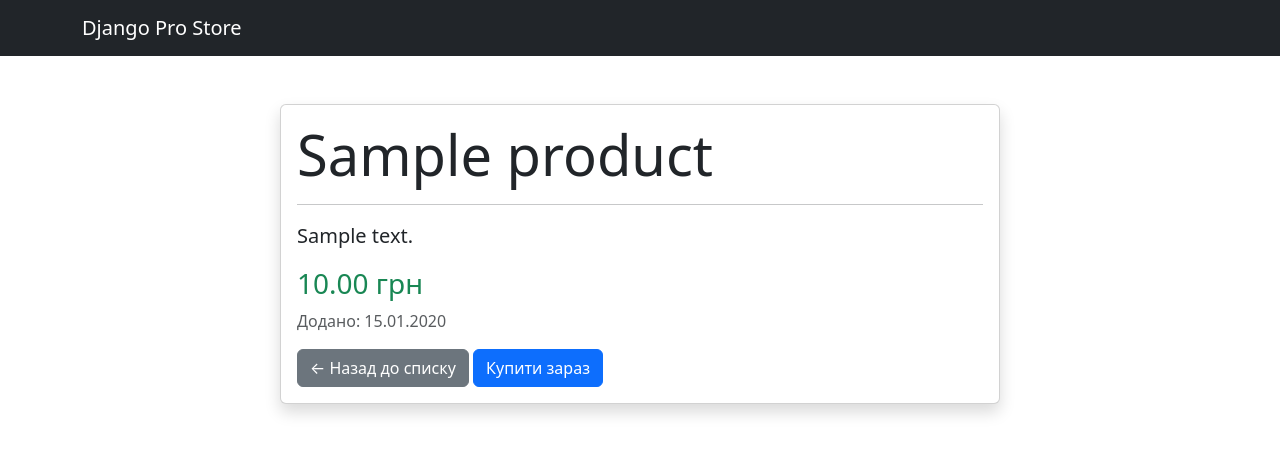
After one commit to Vladyslav-Palamarchuk/django_withAi_project-1, a Django app: page /products/1/ in a window 1280 px wide. The commit adds this page. Shown: the top 454 px of the page. Run offline with Django 5.2, Linux system fonts and the light colour scheme; tables that the repository leaves empty hold one stand-in row (values such as "Sample post").

Commit message:
Fixed all templates and added product detail logic

```diff
--- /dev/null
+++ b/products/templates/products/product_detail.html
@@ -0,0 +1,23 @@
+{% extends 'base.html' %}
+
+{% block content %}
+<div class="container mt-5">
+    <div class="row">
+        <div class="col-lg-8 offset-lg-2">
+            <div class="card shadow">
+                <div class="card-body">
+                    <h1 class="display-4">{{ product.title }}</h1>
+                    <hr>
+                    <p class="lead">{{ product.description }}</p>
+                    <h3 class="text-success">{{ product.price }} грн</h3>
+                    <p class="text-muted">Додано: {{ product.created_at|date:"d.m.Y" }}</p>
+
+                    <a href="{% url 'product-list' %}" class="btn btn-secondary">← Назад до списку</a>
+                    <button class="btn btn-primary">Купити зараз</button>
+                </div>
+            </div>
+        </div>
+    </div>
+</div>
+
+{% endblock %}
--- a/products/templates/products/product_list.html
+++ b/products/templates/products/product_list.html
@@ -13,7 +13,8 @@
                 <p class="card-text text-muted">{{ product.description|truncatewords:15 }}</p>
                 <div class="d-flex justify-content-between align-items-center mt-3">
                     <span class="badge bg-success p-2">{{ product.price }} грн</span>
-                    <a href="#" class="btn btn-outline-primary btn-sm">Детальніше</a>
+                    <a href="{% url 'product-detail' product.pk %}" class="btn btn-outline-primary
+                    btn-sm">Детальніше</a>
                 </div>
             </div>
         </div>
--- a/products/urls.py
+++ b/products/urls.py
@@ -1,7 +1,9 @@
 from django.urls import path
-from .views import ProductListView
+from .views import ProductListView, ProductDetailView
 
 
 urlpatterns = [
     path('', ProductListView.as_view(), name='product-list'),
+    path('<int:pk>/', ProductDetailView.as_view(), name='product-detail'),
+
 ]
--- a/products/views.py
+++ b/products/views.py
@@ -1,5 +1,5 @@
 from django.shortcuts import render
-from django.views.generic import ListView
+from django.views.generic import ListView, DetailView
 from .models import Product
 
 
@@ -9,3 +9,9 @@ class ProductListView(ListView):
     model = Product
     templates_name = 'products/product_list.html'
     context_object_name = 'products'
+
+
+class ProductDetailView(DetailView):
+    model = Product
+    templates_name = 'product/product_detail.html'
+    context_object_name = 'product'
```
